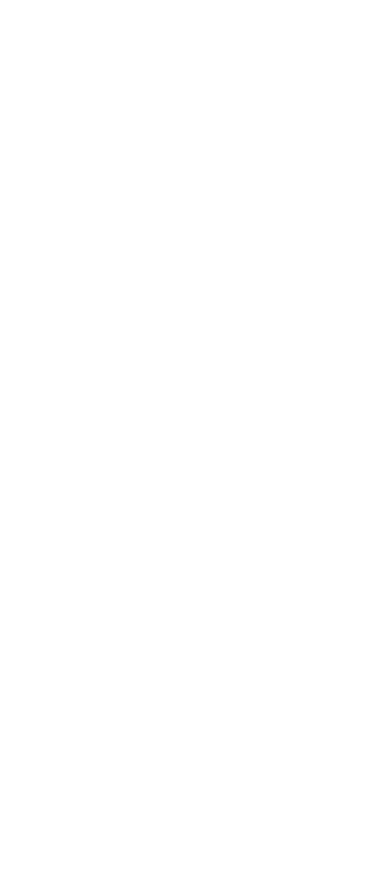
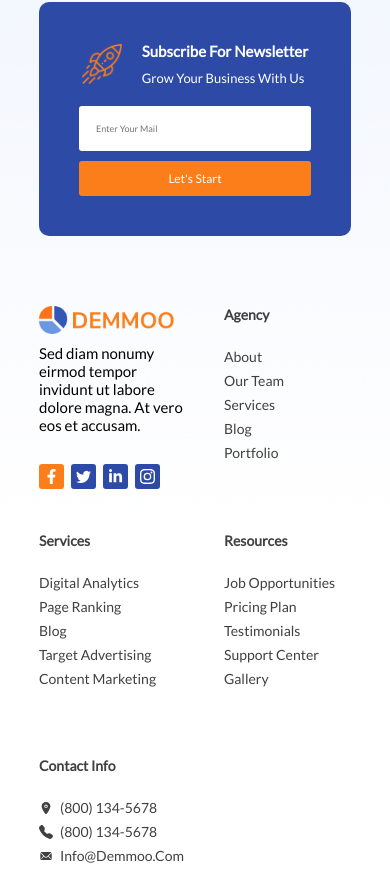
Before and after one commit to Abeer-Sabry/digital-marketing-app, a React (Create React App) app: page / in a window 390 px wide. Shown: the part 8299-9171 px from the top of the page. Before the commit the page ends 8171 px from the top, so only its background shows below. Built offline with nearby package versions, Linux system fonts and the light colour scheme.

Commit message:
Responsive Digital Marketing App

```diff
--- a/src/App.js
+++ b/src/App.js
@@ -1,6 +1,7 @@
 import "./App.css";
 // ---- COMPONENTS  ---- //
 import Header from "./components/Header/Header";
+import Footer from "./components/Footer/Footer";
 // --- PAGES --- //
 import Pages from "./pages/Pages";
 
@@ -9,6 +10,7 @@
     <div className="App">
       <Header />
       <Pages />
+      <Footer />
     </div>
   );
 }
--- /dev/null
+++ b/src/components/Footer/Footer.js
@@ -0,0 +1,163 @@
+import React from "react";
+// ---- CONSTANTS ---- //
+import { CustomContainer } from "../../constants";
+// ---- STYLED-COMPONENT ---- //
+import {
+  CopyRight,
+  Demo,
+  FooterForm,
+  FooterList,
+  FooterWrapper,
+  NewSletter,
+  SpanTitle,
+  Subscribe,
+} from "./FooterStyle";
+// ---- IMG ---- //
+import startUp from "../../imgs/startup.png";
+import logo from "../../imgs/Logo.png";
+// ---- REUSABLE-COMPONENTS ---- //
+import { SelectButton } from "../../reusableComponents/SelectButton/SelectButtonStyle";
+// ---- ICONS ---- //
+import { BsTwitter, BsInstagram, BsFillTelephoneFill, BsClockFill } from "react-icons/bs";
+import { FaFacebookF, FaLinkedinIn } from "react-icons/fa";
+import { IoIosMail } from "react-icons/io";
+import { IoLocation } from "react-icons/io5";
+
+// ---- REACT-ROUTER-DOM ---- //
+import { Link } from "react-router-dom";
+
+const Footer = () => {
+  return (
+    <>
+      <FooterWrapper>
+        <CustomContainer>
+          <Subscribe>
+            <NewSletter>
+              <img src={startUp} alt="" />
+              <div>
+                <h2>Subscribe For Newsletter</h2>
+                <p>Grow Your Business With Us</p>
+              </div>
+            </NewSletter>
+            <FooterForm>
+              <input type="text" placeholder="Enter Your Mail" />
+              <SelectButton>let's start</SelectButton>
+            </FooterForm>
+          </Subscribe>
+
+          {/* SECOND-PART */}
+          <Demo>
+            <div className="firstDiv">
+              <img src={logo} alt="" />
+              <p>Sed diam nonumy eirmod tempor invidunt ut labore dolore magna. At vero eos et accusam.</p>
+              <div className="social">
+                <FaFacebookF />
+                <BsTwitter />
+                <FaLinkedinIn />
+                <BsInstagram />
+              </div>
+            </div>
+            <div>
+              <SpanTitle>Agency</SpanTitle>
+              <FooterList>
+                <li>
+                  <Link to="/">About</Link>
+                </li>
+                <li>
+                  <Link to="/">Our Team</Link>
+                </li>
+                <li>
+                  <Link to="/">Services</Link>
+                </li>
+                <li>
+                  <Link to="/">Blog</Link>
+                </li>
+                <li>
+                  <Link to="/">Portfolio</Link>
+                </li>
+              </FooterList>
+            </div>
+            <div>
+              <SpanTitle>Services</SpanTitle>
+              <FooterList>
+                <li>
+                  <Link to="/">Digital Analytics</Link>
+                </li>
+                <li>
+                  <Link to="/">Page Ranking</Link>
+                </li>
+                <li>
+                  <Link to="/">Blog</Link>
+                </li>
+                <li>
+                  <Link to="/">Target Advertising</Link>
+                </li>
+                <li>
+                  <Link to="/">Content Marketing</Link>
+                </li>
+              </FooterList>
+            </div>
+            <div>
+              <SpanTitle>Resources</SpanTitle>
+              <FooterList>
+                <li>
+                  <Link to="/">Job Opportunities</Link>
+                </li>
+                <li>
+                  <Link to="/">Pricing Plan</Link>
+                </li>
+                <li>
+                  <Link to="/">Testimonials</Link>
+                </li>
+                <li>
+                  <Link to="/">Support Center</Link>
+                </li>
+                <li>
+                  <Link to="/">Gallery</Link>
+                </li>
+              </FooterList>
+            </div>
+            <div>
+              <SpanTitle>Contact Info</SpanTitle>
+              <FooterList>
+                <li>
+                  <Link to="/">
+                    {" "}
+                    <IoLocation />
+                    (800) 134-5678
+                  </Link>
+                </li>
+                <li>
+                  <Link to="/">
+                    {" "}
+                    <BsFillTelephoneFill />
+                    (800) 134-5678
+                  </Link>
+                </li>
+                <li>
+                  <Link to="/">
+                    {" "}
+                    <IoIosMail />
+                    info@demmoo.com
+                  </Link>
+                </li>
+                <li>
+                  <Link to="/">
+                    <BsClockFill />
+                    Mon – Sat <br />
+                    10:00pm - 8:00pm
+                  </Link>
+                </li>
+              </FooterList>
+            </div>
+          </Demo>
+        </CustomContainer>
+      </FooterWrapper>
+
+      {/* COPYRIGHT PART */}
+      <CopyRight>Copyright © 2022 Demo by @ABEER SABRY All Rights Reserved.</CopyRight>
+    </>
+  );
+};
+
+export default Footer;
--- /dev/null
+++ b/src/components/Footer/FooterStyle.js
@@ -0,0 +1,219 @@
+import styled from "styled-components";
+// ---- COLORS ---- //
+import { darkBlue, darkGray, orange } from "../../constants";
+// ---- IMG ---- //
+import background from "../../imgs/footerBackground.png";
+
+export const FooterWrapper = styled.div`
+  background-image: url(${background});
+  background-repeat: no-repeat;
+  background-size: cover;
+  width: 100%;
+  height: 100%;
+  padding-top: 130px;
+  padding-bottom: 100px;
+`;
+export const Subscribe = styled.div`
+  background-color: ${darkBlue};
+  padding: 40px;
+  border-radius: 10px;
+  display: grid;
+  grid-template-columns: repeat(2, 1fr);
+  justify-content: space-between;
+  align-items: center;
+  @media only screen and (max-width: 781px) {
+    grid-template-columns: repeat(1, 1fr);
+    justify-content: center;
+  }
+`;
+export const NewSletter = styled.div`
+  display: flex;
+  align-items: center;
+  img {
+    width: 80px;
+    margin-right: 20px;
+  }
+  h2,
+  p {
+    color: white;
+  }
+  h2 {
+    margin-bottom: 10px;
+  }
+  /* Responsive*/
+  @media only screen and (max-width: 1220px) {
+    img {
+      width: 70px;
+    }
+    h2 {
+      font-size: 20px;
+    }
+    p {
+      font-size: 14px;
+    }
+  }
+  @media only screen and (max-width: 902px) {
+    img {
+      width: 55px;
+    }
+    h2 {
+      font-size: 17px;
+    }
+    p {
+      font-size: 13px;
+    }
+  }
+  @media only screen and (max-width: 781px) {
+    justify-content: center;
+    margin-bottom: 20px;
+  }
+  @media only screen and (max-width: 449px) {
+    img {
+      width: 40px;
+    }
+    h2 {
+      font-size: 15px;
+    }
+  }
+  @media only screen and (max-width: 301px) {
+    h2 {
+      font-size: 13px;
+    }
+    p {
+      font-size: 11px;
+    }
+  }
+`;
+export const FooterForm = styled.form`
+  position: relative;
+  text-align: right;
+
+  input {
+    width: 100%;
+    padding: 17px;
+    border-radius: 3px;
+    border: none;
+    @media only screen and (max-width: 1220px) {
+      width: 80%;
+    }
+    @media only screen and (max-width: 902px) {
+      font-size: 11px;
+    }
+    @media only screen and (max-width: 501px) {
+      margin-bottom: 10px;
+      width: 100%;
+    }
+    @media only screen and (max-width: 458px) {
+      font-size: 9px;
+    }
+  }
+  button {
+    position: absolute;
+    top: 50%;
+    right: 0;
+    transform: translate(-20%, -50%);
+  }
+  @media only screen and (max-width: 781px) {
+    text-align: center;
+    button {
+      position: absolute;
+      top: 50%;
+      right: 0;
+      transform: translate(-70%, -50%);
+    }
+  }
+  @media only screen and (max-width: 576px) {
+    button {
+      transform: translate(-50%, -50%);
+      font-size: 12px;
+    }
+  }
+  @media only screen and (max-width: 501px) {
+    button {
+      position: relative;
+      transform: translate(0);
+      top: 0;
+      width: 100%;
+      display: flex;
+      justify-content: center;
+    }
+  }
+`;
+export const Demo = styled.div`
+  display: grid;
+  grid-template-columns: repeat(5, 1fr);
+  grid-column-gap: 40px;
+  margin-top: 70px;
+  .firstDiv {
+    img {
+      width: 135px;
+      margin-bottom: 7px;
+    }
+    p {
+      font-size: 15px;
+      margin-bottom: 30px;
+    }
+    .social {
+      svg {
+        margin-right: 7px;
+        background-color: ${darkBlue};
+        width: 25px;
+        height: 25px;
+        border-radius: 3px;
+        padding: 5px;
+        color: white;
+        :nth-child(1) {
+          background-color: ${orange};
+        }
+      }
+    }
+  }
+  @media only screen and (max-width: 983px) {
+    grid-template-columns: repeat(3, 1fr);
+    grid-gap: 40px;
+  }
+  @media only screen and (max-width: 600px) {
+    grid-template-columns: repeat(2, 1fr);
+    grid-gap: 40px;
+  }
+  @media only screen and (max-width: 370px) {
+    grid-template-columns: repeat(1, 1fr);
+    grid-gap: 40px;
+  }
+`;
+
+export const SpanTitle = styled.div`
+  font-size: 14px;
+  color: ${darkGray};
+  margin-bottom: 25px;
+  font-weight: bold;
+`;
+export const FooterList = styled.ul`
+  font-size: 14px;
+  color: ${darkGray};
+  margin-bottom: 30px;
+  a {
+    display: flex;
+    align-items: center;
+    margin-bottom: 7px;
+    text-transform: capitalize;
+    text-decoration: none;
+    color: ${darkGray};
+    svg {
+      margin-right: 7px;
+    }
+  }
+`;
+export const CopyRight = styled.div`
+  background-color: ${darkBlue};
+  padding: 10px;
+  text-align: center;
+  color: white;
+  font-size: 13px;
+  @media only screen and (max-width: 470px) {
+    font-size: 11px;
+  }
+  @media only screen and (max-width: 385px) {
+    font-size: 9px;
+  }
+`;
--- a/src/components/Header/Navbar/NavbarStyle.js
+++ b/src/components/Header/Navbar/NavbarStyle.js
@@ -9,6 +9,7 @@
   background-color: ${props => (props.scrolled ? darkBlue : lightBlue)};
   width: ${props => (props.scrolled ? "100%" : "")};
   padding: 20px 0;
+  z-index: 99999;
   transition: ease 0.5s;
   /* Responsive */
   @media only screen and (max-width: 992px) {
--- a/src/reusableComponents/SelectButton/SelectButtonStyle.js
+++ b/src/reusableComponents/SelectButton/SelectButtonStyle.js
@@ -18,6 +18,8 @@
 `;
 export const ShadowButton = styled(SelectButton)`
   box-shadow: 5px 5px 8px rgba(0, 0, 0, 0.2);
+
+  /* Responsive */
   @media only screen and (max-width: 992px) {
     font-size: 12px;
   }
```
Also changed, not shown: src/imgs/footerBackground.png (added), src/imgs/startup.png (added).
